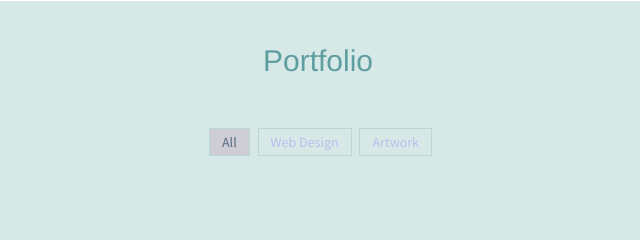
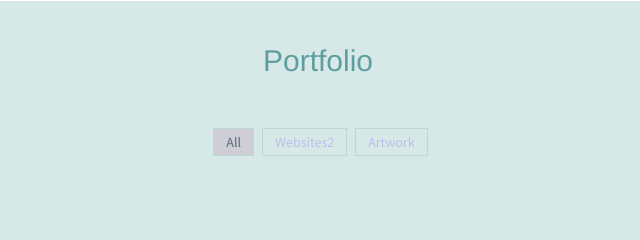
Before and after one commit to embeutler/emilyDB, a plain HTML site: page index.html in a window 1280 px wide. Shown: the part 2040-2280 px from the top of the page, 322-962 px from the left. Drawn offline with Linux system fonts and the light colour scheme.

Commit message:
Update index.html

```diff
--- a/index.html
+++ b/index.html
@@ -261,7 +261,7 @@
                 <nav id="filter" class="col-md-12 text-center">
                     <ul style="color: darkblue;">
                         <li><a href="#" class="current btn-theme btn-small" data-filter="*">All</a></li>
-                        <li><a href="#" class="btn-theme btn-small" data-filter=".webdesign">Web Design</a></li>
+                        <li><a href="#" class="btn-theme btn-small" data-filter=".webdesign">Websites2</a></li>
                         <li><a href="#" class="btn-theme btn-small" data-filter=".print">Artwork</a></li>
                     </ul>
                 </nav>
```
